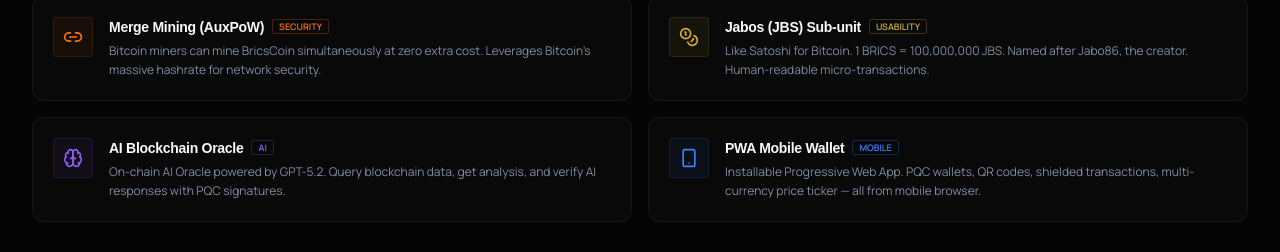
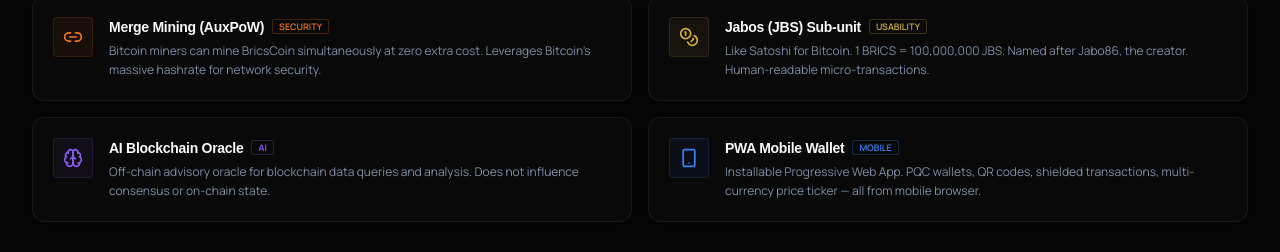
Before and after one commit to Bricscoin2026/Bricscoin, a React (Create React App) app in the folder frontend/: page /listing in a window 1280 px wide. Shown: the part 1391-1643 px from the top of the page. Built offline with nearby package versions, Linux system fonts and the light colour scheme; no server answers; a web font is replaced by a local one.

Commit message:
auto-commit for 695a5130-c084-4386-985f-14145dfdcbbf

```diff
--- a/frontend/src/pages/ExchangeListing.jsx
+++ b/frontend/src/pages/ExchangeListing.jsx
@@ -59,7 +59,7 @@ const FEATURES = [
   },
   {
     title: "AI Blockchain Oracle",
-    desc: "On-chain AI Oracle powered by GPT-5.2. Query blockchain data, get analysis, and verify AI responses with PQC signatures.",
+    desc: "Off-chain advisory oracle for blockchain data queries and analysis. Does not influence consensus or on-chain state.",
     icon: Brain, color: "#8B5CF6", tag: "AI"
   },
   {
```
